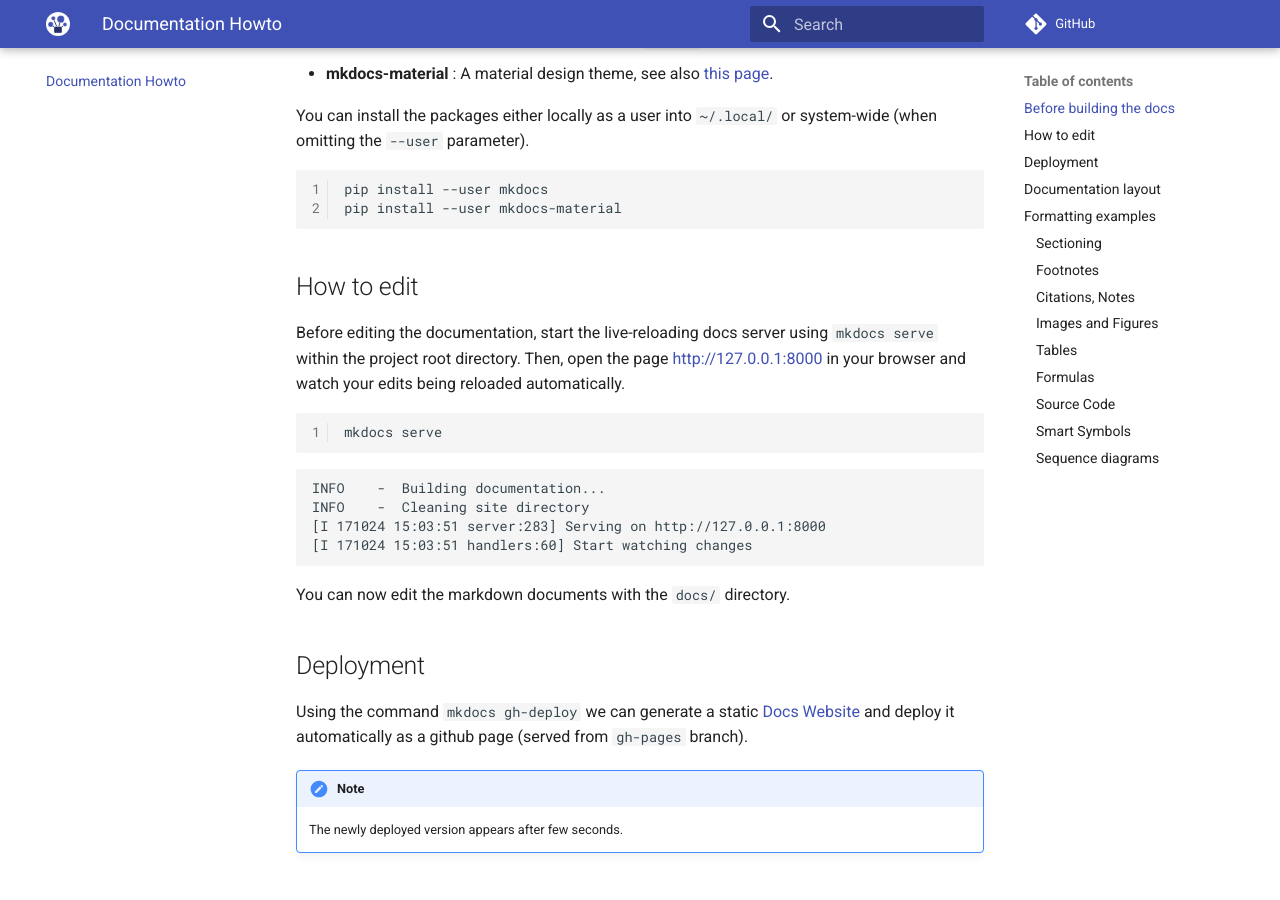
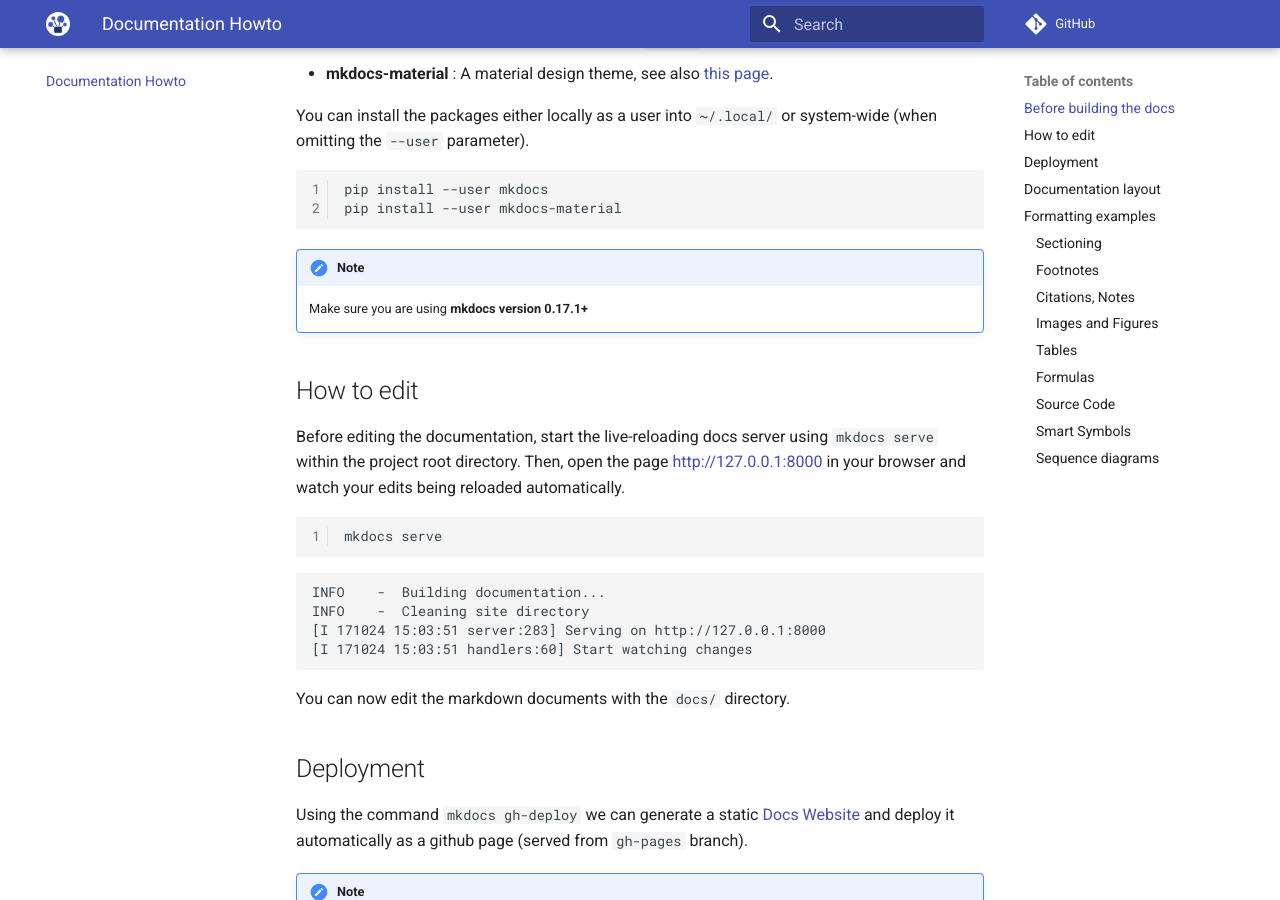
Before and after one commit to biggis-project/biggis-docs, an MkDocs documentation site: the page built from docs/Documentation Howto.md, in a window 1280 px wide and 900 px high, scrolled down 451 px. Built offline with MkDocs 1.6.1 and Material for MkDocs 9.7.7, drawn with Linux system fonts in a browser that asks for light colours; nearby versions of some CDN libraries; formulas are drawn with MathJax 3; a script that is not in the unit is left out; comment, search, counter and statistics services are not loaded.

Commit message:
added note about minimal version of mkdocs

```diff
--- a/docs/Documentation Howto.md
+++ b/docs/Documentation Howto.md
@@ -24,6 +24,9 @@ You can install the packages either locally as a user into `~/.local/` or system
     #!sh
     pip install --user mkdocs
     pip install --user mkdocs-material
+
+!!! note
+    Make sure you are using **mkdocs version 0.17.1+**
 
 ## How to edit
 
```
